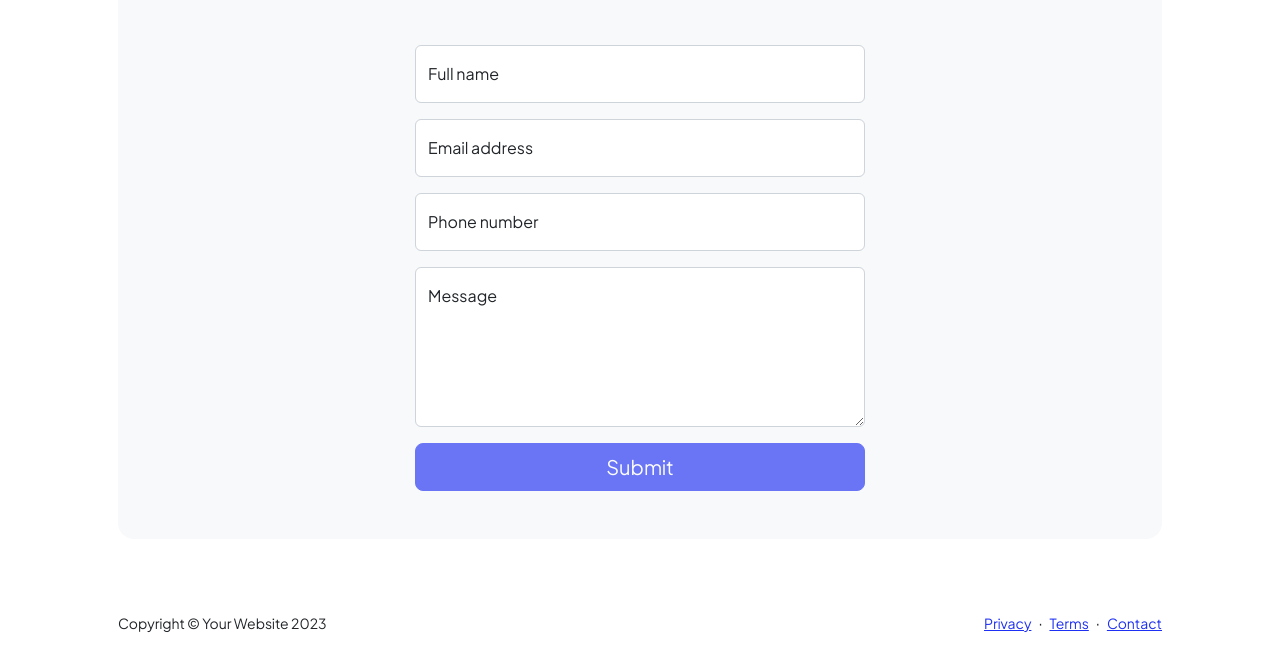
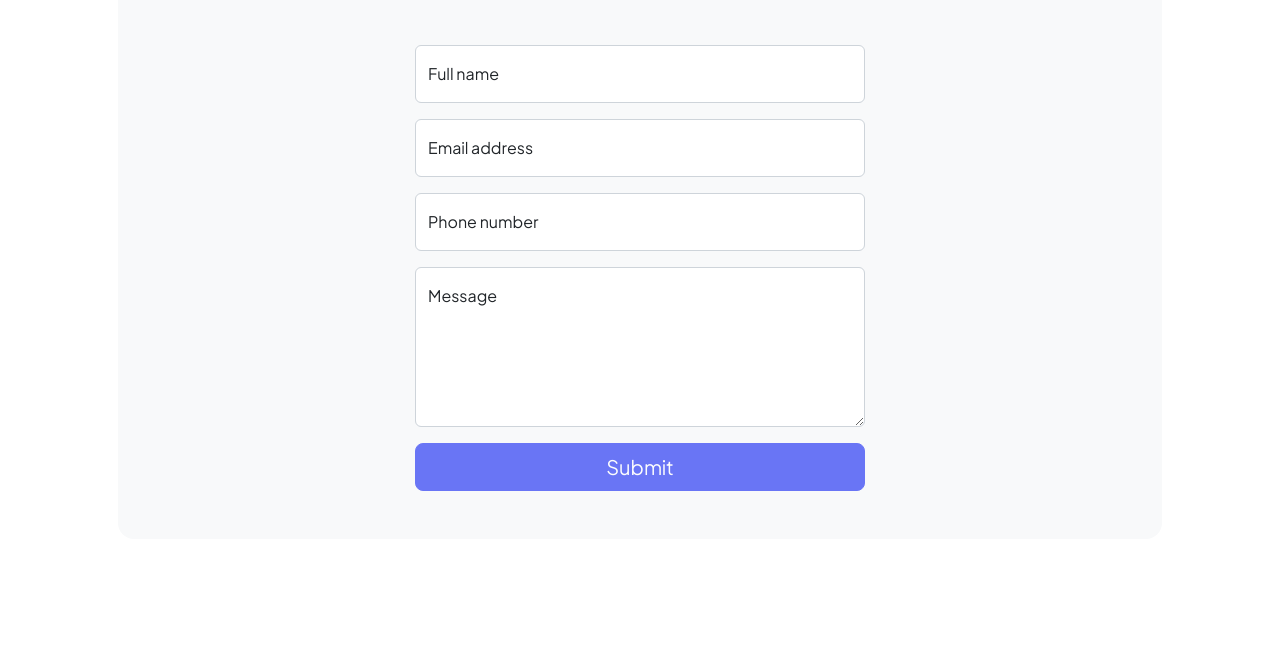
Before and after one commit to ezgiayvaz/ezgiayvaz.github.io, a plain HTML site: page contact.html in a window 1280 px wide. Shown: the part 321-980 px from the top of the page. After the commit the page ends 908 px from the top, so only its background shows below. Drawn offline with nearby package versions, Linux system fonts and the light colour scheme.

Commit message:
updteprojects

```diff
--- a/contact.html
+++ b/contact.html
@@ -107,20 +107,7 @@
             </section>
         </main>
         <!-- Footer-->
-        <footer class="bg-white py-4 mt-auto">
-            <div class="container px-5">
-                <div class="row align-items-center justify-content-between flex-column flex-sm-row">
-                    <div class="col-auto"><div class="small m-0">Copyright &copy; Your Website 2023</div></div>
-                    <div class="col-auto">
-                        <a class="small" href="#!">Privacy</a>
-                        <span class="mx-1">&middot;</span>
-                        <a class="small" href="#!">Terms</a>
-                        <span class="mx-1">&middot;</span>
-                        <a class="small" href="#!">Contact</a>
-                    </div>
-                </div>
-            </div>
-        </footer>
+
         <!-- Bootstrap core JS-->
         <script src="https://cdn.jsdelivr.net/npm/bootstrap@5.2.3/dist/js/bootstrap.bundle.min.js"></script>
         <!-- Core theme JS-->
```
Also changed, not shown: projects.html (+1 -14 lines).
